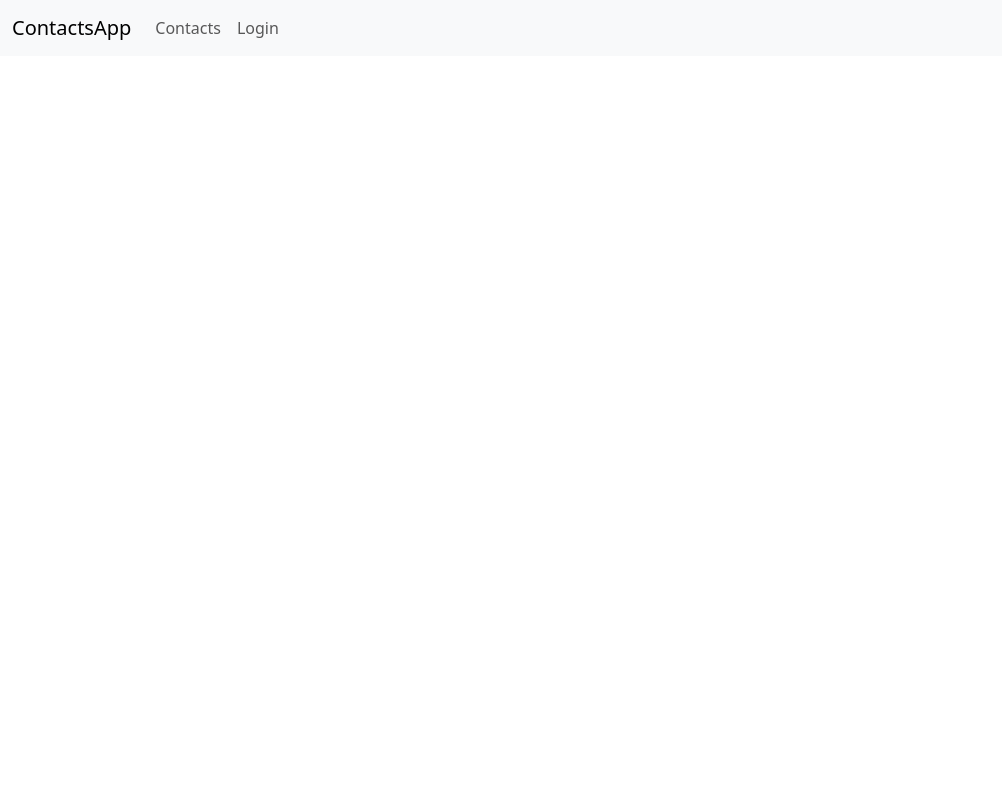
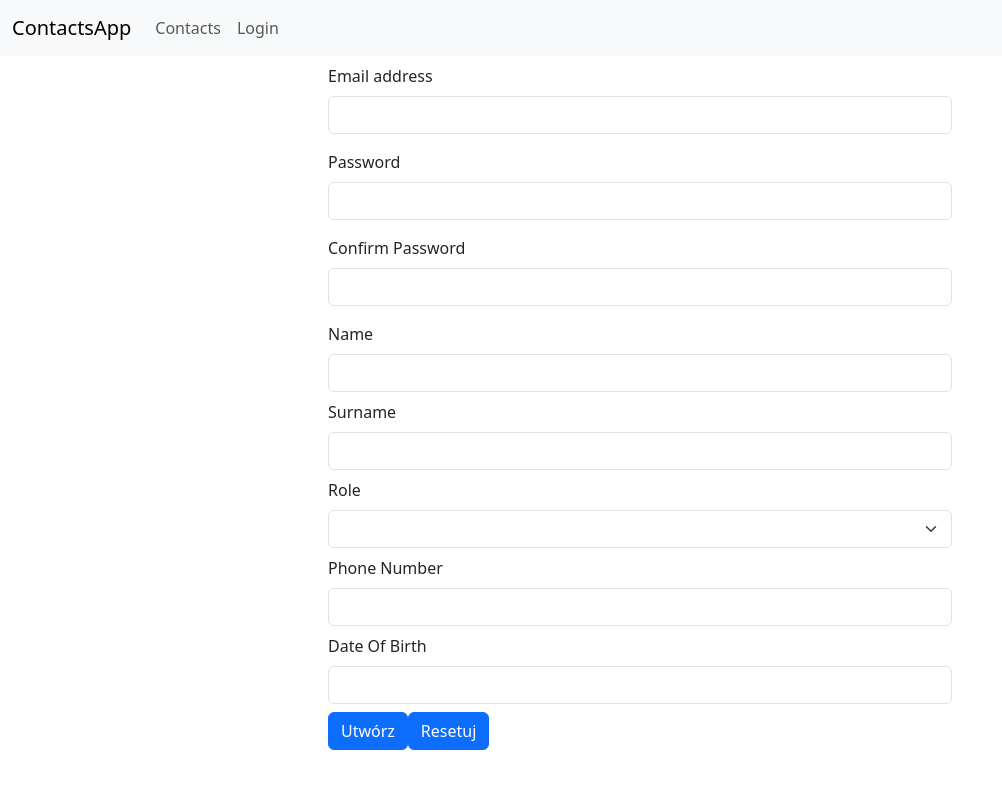
Before and after one commit to DamianLaczynski/ContactApp, an Angular app: page /create in a window 1280 px wide. Before the commit this address led to /. Shown: the top 788 px of the page, without its empty margins (0-1002 px from the left). Built offline with nearby package versions, Linux system fonts and the light colour scheme; sample sign-in values are in the browser's storage.

Commit message:
Added CreateContactComponent

```diff
--- a/src/app/app-routing.module.ts
+++ b/src/app/app-routing.module.ts
@@ -4,6 +4,7 @@ import { RouterModule, Routes } from '@angular/router';
 import { LoginComponent } from './login/login.component';
 import { AutorizedViewContactComponent } from './autorized-view-contact/autorized-view-contact.component';
 import { AuthGuard } from './guards/auth.guard';
+import { CreateContactComponent } from './create-contact/create-contact.component';
 
 const routes: Routes = [
   {
@@ -18,6 +19,11 @@ const routes: Routes = [
     path: 'contacts/:id',
     component: AutorizedViewContactComponent,
     canActivate: [AuthGuard]
+  },
+  {
+    path: 'create',
+    component: CreateContactComponent,
+    canActivate: [AuthGuard]
   }
 ];
 
--- a/src/app/app.module.ts
+++ b/src/app/app.module.ts
@@ -16,7 +16,8 @@ import { CreateContactComponent } from './create-contact/create-contact.componen
     AppComponent,
     AutorizedViewContactComponent,
     PublicContactsComponent,
-    LoginComponent
+    LoginComponent,
+    CreateContactComponent
   ],
   imports: [
     BrowserModule,
--- /dev/null
+++ b/src/app/create-contact/create-contact.component.html
@@ -0,0 +1,46 @@
+<div class="vw-100" class="mx-auto p-2" style="width: 50%;" *ngIf="newContact">
+<form #form="ngForm" (ngSubmit)="onSubmit()">
+    <div class="mb-3">
+        <label for="contact_email" class="form-label">Email address</label>
+        <input type="email" class="form-control" name="contact_email" aria-describedby="emailHelp" [(ngModel)]="newContact.email">
+      </div>
+      <div class="mb-3">
+        <label for="contact_password" class="form-label">Password</label>
+        <input type="password" class="form-control" name="contact_password" aria-describedby="emailHelp" [(ngModel)]="newContact.password">
+      </div>
+      <div class="mb-3">
+        <label for="contact_confirmPassword" class="form-label">Confirm Password</label>
+        <input type="password" class="form-control" name="contact_confirmPassword" aria-describedby="emailHelp" [(ngModel)]="newContact.confirmPassword">
+      </div>
+    <div class="mb-2">
+        <label for="contact_name" class="form-label">Name</label>
+        <input type="text" class="form-control" name="contact_name" aria-describedby="emailHelp" [(ngModel)]="newContact.name">
+
+      </div>
+      <div class="mb-2">
+        <label for="contact_surname" class="form-label">Surname</label>
+        <input type="text" class="form-control" name="contact_surname" aria-describedby="emailHelp" [(ngModel)]="newContact.surname">
+      </div>
+      <div class="mb-2">
+      <label for="contact_role" class="form-label">Role</label>
+      <select class="form-select" name="contact_role" aria-label="Default select example" [(ngModel)]="newContact.roleID">
+        <option selected>Choose the Role</option>
+        <option value="1">Służbowy</option>
+        <option value="2">Prywatny</option>
+        <option value="3">Inne</option>
+      </select>
+    </div>
+      <div class="mb-2">
+        <label for="contact_phoneNumber" class="form-label">Phone Number</label>
+        <input type="text" class="form-control" name="contact_phoneNumber" aria-describedby="emailHelp" [(ngModel)]="newContact.phoneNumber">
+      </div>
+      <div class="mb-2">
+        <label for="contact_dataOfBirth" class="form-label">Date Of Birth</label>
+        <input class="form-control" name="contact_dataOfBirth" aria-describedby="emailHelp" [(ngModel)]="newContact.dateOfBirth">
+      </div>
+
+
+    <button type="submit" class="btn btn-primary" >Utwórz</button>
+    <button type="reset" class="btn btn-primary">Resetuj</button>
+  </form>
+</div>
--- /dev/null
+++ b/src/app/create-contact/create-contact.component.ts
@@ -0,0 +1,42 @@
+import { Component, OnInit } from '@angular/core';
+import { NewContact } from '../models/newContact.model';
+import { ActivatedRoute } from '@angular/router';
+import { AuthService } from '../services/auth.service';
+
+@Component({
+  selector: 'app-create-contact',
+  templateUrl: './create-contact.component.html',
+  styleUrls: ['./create-contact.component.css']
+})
+export class CreateContactComponent implements OnInit{
+  roles = [
+    {id: 1, name: "Służbowy"},
+    {id: 2, name: "Prywatny"},
+    {id: 3, name: "Inny"}
+ ];
+
+ constructor(private route: ActivatedRoute, private authService: AuthService) { }
+
+ newContact: NewContact = {
+  name: '',
+  surname: '',
+  email: '',
+  roleID: 0,
+  phoneNumber: '',
+  dateOfBirth: "",
+  password: '',
+  confirmPassword: ''
+}
+
+  ngOnInit(): void {
+
+  }
+
+  onSubmit(): void {
+    console.log(this,this.newContact);
+    this.authService.postNewContact(this.newContact)
+    .subscribe(response => {
+      alert('Success');
+    })
+  }
+}
```
Also changed, not shown: src/app/create-contact/create-contact.component.css (added), 1 other file (tests, documents, lock files or other folders).
